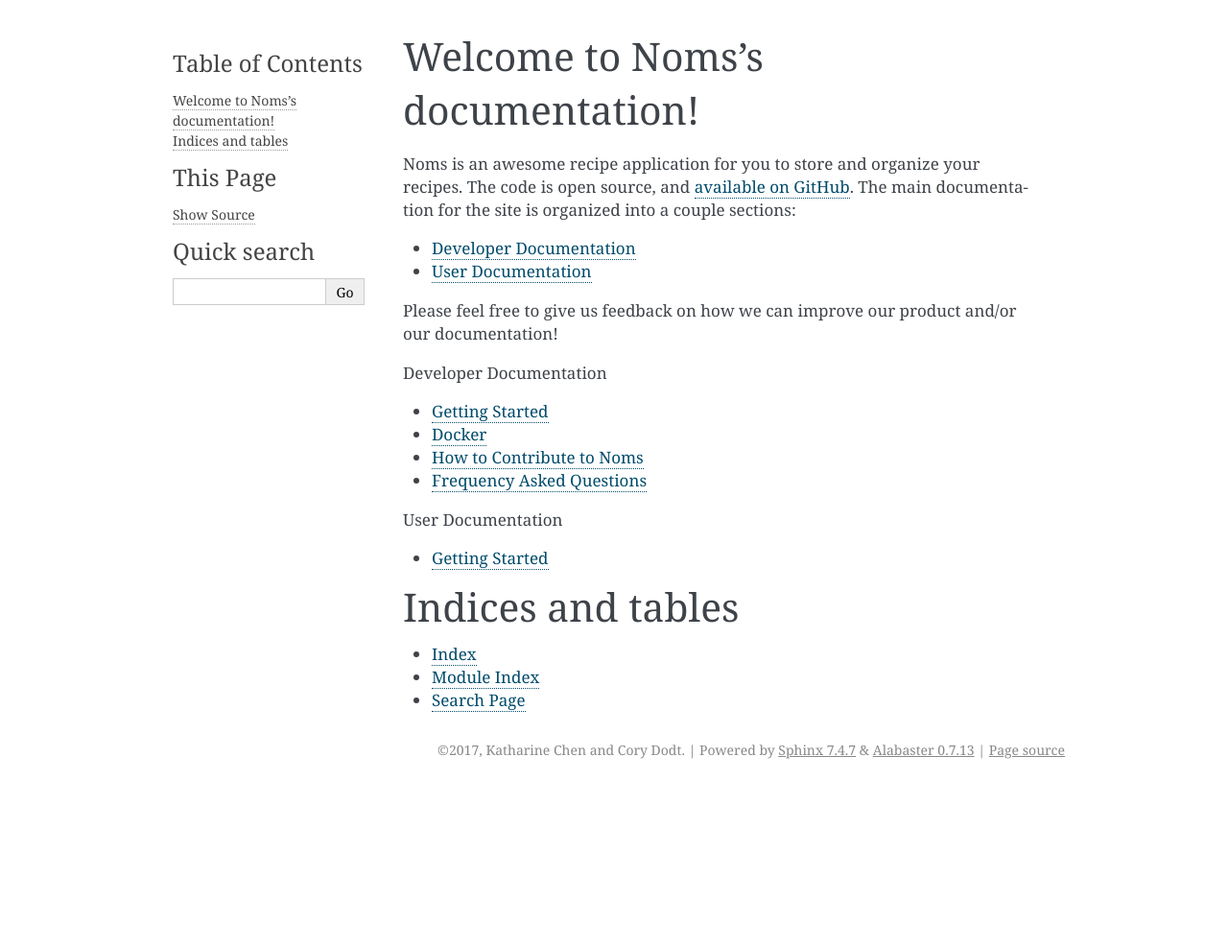
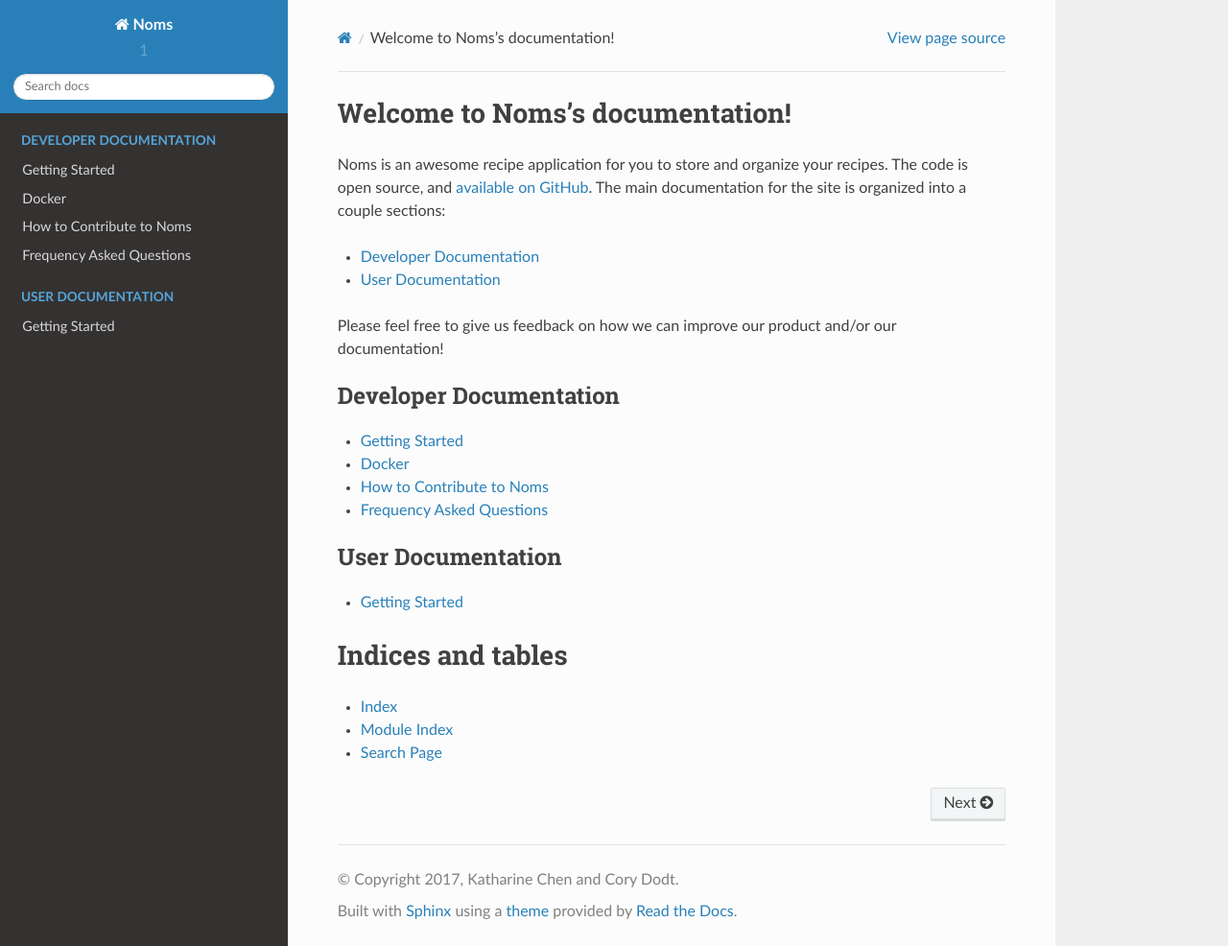
Before and after one commit to katharinechen/Noms, a Sphinx documentation site: the page built from docs/index.rst, in a window 1280 px wide and 986 px high. Shown: the whole window at 96% size. Built offline with Sphinx 7.4.7 and the Read the Docs theme 2.0.0, drawn with Linux system fonts in a browser that asks for light colours; formulas are drawn with MathJax 3.

Commit message:
noms-48 Add a pretty rtd theme

```diff
--- a/docs/conf.py
+++ b/docs/conf.py
@@ -84,7 +84,8 @@
 # The theme to use for HTML and HTML Help pages.  See the documentation for
 # a list of builtin themes.
 #
-html_theme = 'alabaster'
+import sphinx_rtd_theme
+html_theme = 'sphinx_rtd_theme'
 
 # Theme options are theme-specific and customize the look and feel of a theme
 # further.  For a list of options available for each theme, see the
@@ -153,12 +154,3 @@
      author, 'Noms', 'One line description of project.',
      'Miscellaneous'),
 ]
-
-# You can use Markdown and reStructuredText in the same Sphinx project.
-from recommonmark.parser import CommonMarkParser
-
-source_parsers = {
-    '.md': CommonMarkParser,
-}
-
-source_suffix = ['.rst', '.md']
--- a/docs/dev_getting_started.rst
+++ b/docs/dev_getting_started.rst
@@ -38,7 +38,7 @@
 
 Install Requirements
 ~~~~~~~~~~~~~~~~~~~~
-Install all the necessary packages for ``Noms`` via ``pip`` ::
+Install all the necessary packages for ``Noms`` via ``pip``: ::
 
 	$ pip install -U -r requirements.txt
 
```
